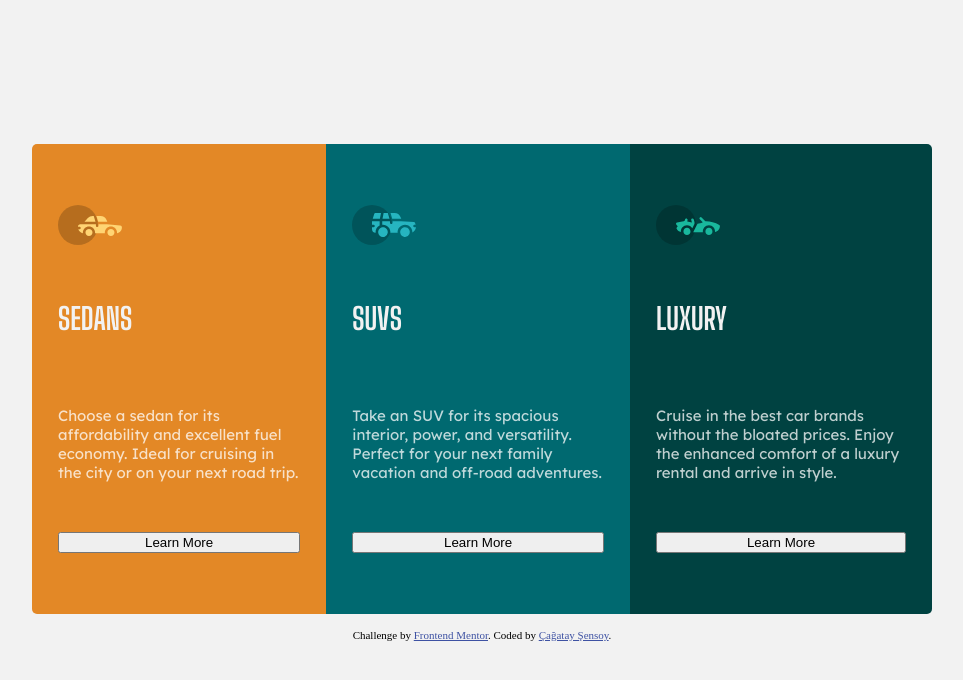
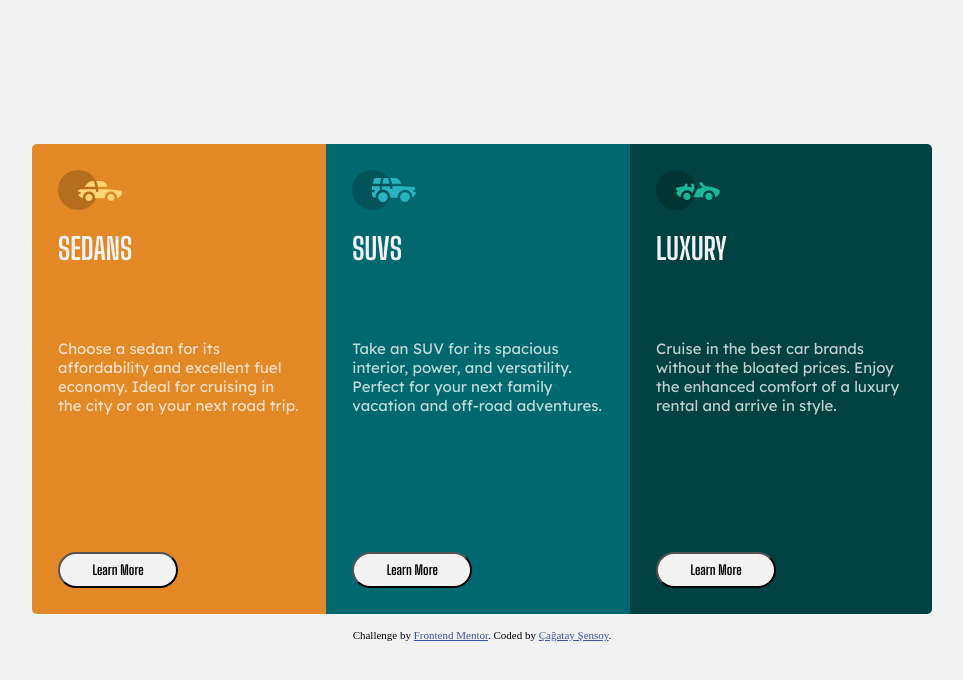
Before and after one commit to cgtysnsy/threecolumncard, a plain HTML site: page index.html in a window 1280 px wide. Shown: the whole page, without its empty margins (158-1121 px from the left). Drawn offline with Linux system fonts and the light colour scheme.

Commit message:
SECOND COMMİT

```diff
--- a/assets/css/style.css
+++ b/assets/css/style.css
@@ -40,11 +40,13 @@ h1 {
   color: hsl(0, 0%, 95%);
   font-family: "Big Shoulders Display", sans-serif;
   font-weight: 700;
+  flex-basis: 30%;
 }
 p {
   color: hsla(0, 0%, 100%, 0.75);
   font-family: "Lexend Deca", sans-serif;
   font-weight: 400;
+  flex-basis: 80%;
 }
 .second {
   display: flex;
@@ -83,6 +85,7 @@ img {
   border-radius: 50px;
   padding: 8px 2px;
   max-width: 120px;
+  flex-basis: 10%;
 }
 
 .attribution {
--- a/index.html
+++ b/index.html
@@ -24,7 +24,7 @@
           Choose a sedan for its affordability and excellent fuel economy. Ideal
           for cruising in the city or on your next road trip.
         </p>
-        <button style="button">Learn More</button>
+        <button class="button">Learn More</button>
       </div>
       <div class="second">
         <img src="assets\images\icon-suvs.svg" alt="" class="suvs" />
@@ -33,7 +33,7 @@
           Take an SUV for its spacious interior, power, and versatility. Perfect
           for your next family vacation and off-road adventures.
         </p>
-        <button style="button">Learn More</button>
+        <button class="button">Learn More</button>
       </div>
       <div class="third">
         <img src="assets\images\icon-luxury.svg" alt="" class="luxury" />
@@ -42,7 +42,7 @@
           Cruise in the best car brands without the bloated prices. Enjoy the
           enhanced comfort of a luxury rental and arrive in style.
         </p>
-        <button style="button">Learn More</button>
+        <button class="button">Learn More</button>
       </div>
     </div>
 
```
